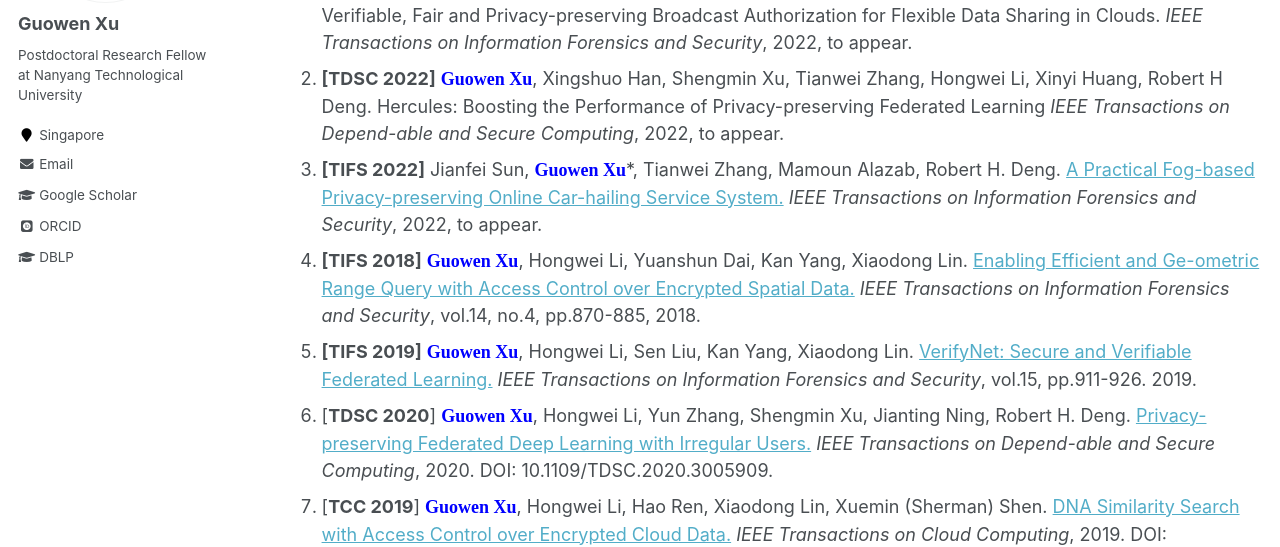
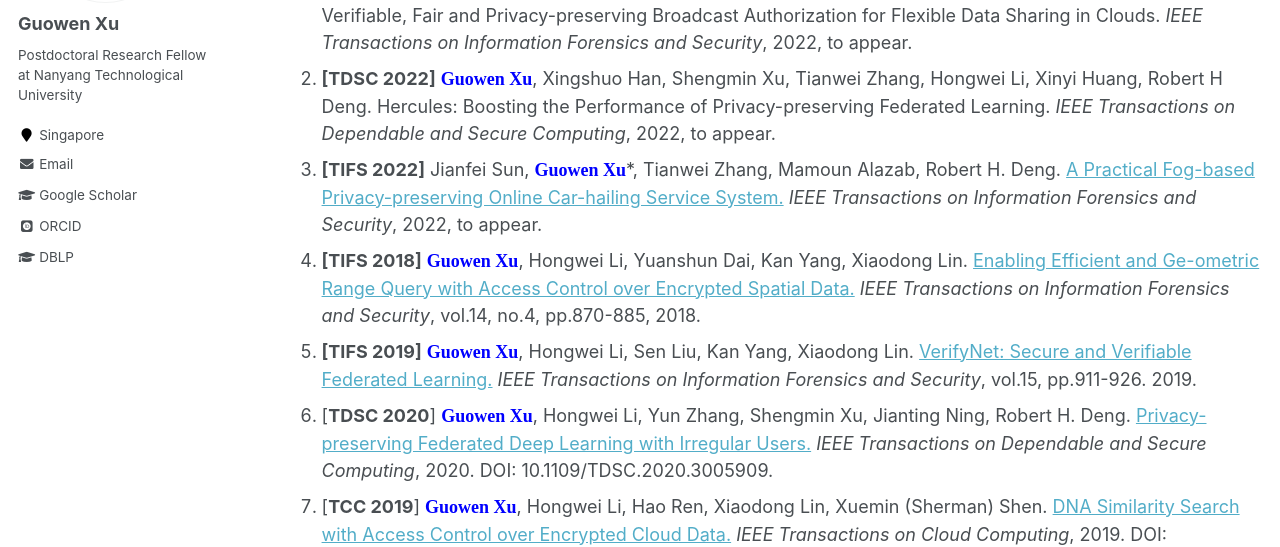
Before and after one commit to Guowen-xu/guowen-xu.github.io, a Jekyll site: the page built from _pages/publications.md, in a window 1280 px wide and 900 px high. Shown: the part 343-890 px from the top of the window. Built offline with Jekyll 4.4.1, drawn with Linux system fonts in a browser that asks for light colours; some web fonts are replaced.

Commit message:
Update publications.md

```diff
--- a/_pages/publications.md
+++ b/_pages/publications.md
@@ -15,11 +15,11 @@ You can find my articles on my [Google Scholar](https://scholar.google.com.hk/ci
 
 
 1. **[TIFS 2022]** Jianfei Sun, **<font face="Times New Roman" color=blue size=4> Guowen Xu</font>**\*, Xuehuan Yang, Tianwei Zhang, Mamoun Alazab, Robert H. Deng. Verifiable, Fair and Privacy-preserving Broadcast Authorization for Flexible Data Sharing in Clouds. *IEEE Transactions on Information Forensics and Security*, 2022, to appear.
-2.  **[TDSC 2022]**  **<font face="Times New Roman" color=blue size=4> Guowen Xu</font>**, Xingshuo Han, Shengmin Xu, Tianwei Zhang, Hongwei Li, Xinyi Huang, Robert H Deng. Hercules: Boosting the Performance of Privacy-preserving Federated Learning *IEEE Transactions on Depend-able and Secure Computing*, 2022, to appear.
+2.  **[TDSC 2022]**  **<font face="Times New Roman" color=blue size=4> Guowen Xu</font>**, Xingshuo Han, Shengmin Xu, Tianwei Zhang, Hongwei Li, Xinyi Huang, Robert H Deng. Hercules: Boosting the Performance of Privacy-preserving Federated Learning. *IEEE Transactions on Dependable and Secure Computing*, 2022, to appear.
 3. **[TIFS 2022]** Jianfei Sun, **<font face="Times New Roman" color=blue size=4> Guowen Xu</font>**\*, Tianwei Zhang, Mamoun Alazab, Robert H. Deng. [A Practical Fog-based Privacy-preserving Online Car-hailing Service System.](https://ieeexplore.ieee.org/document/9849044) *IEEE Transactions on Information Forensics and Security*, 2022, to appear.
 4. **[TIFS 2018]**  **<font face="Times New Roman" color=blue size=4> Guowen Xu</font>**, Hongwei Li, Yuanshun Dai, Kan Yang, Xiaodong Lin. [Enabling Efficient and Ge-ometric Range Query with Access Control over Encrypted Spatial Data.](https://ieeexplore.ieee.org/document/8452984) *IEEE Transactions on Information Forensics and Security*, vol.14, no.4, pp.870-885, 2018.
 5. **[TIFS 2019]**  **<font face="Times New Roman" color=blue size=4> Guowen Xu</font>**, Hongwei Li, Sen Liu, Kan Yang, Xiaodong Lin. [VerifyNet: Secure and Verifiable Federated Learning.](https://ieeexplore.ieee.org/document/8765347) *IEEE Transactions on Information Forensics and Security*, vol.15, pp.911-926. 2019.
-6. [**TDSC 2020**] **<font face="Times New Roman" color=blue size=4> Guowen Xu</font>**, Hongwei Li, Yun Zhang, Shengmin Xu, Jianting Ning, Robert H. Deng. [Privacy-preserving Federated Deep Learning with Irregular Users.](https://ieeexplore.ieee.org/document/9130089) *IEEE Transactions on Depend-able and Secure Computing*, 2020. DOI: 10.1109/TDSC.2020.3005909.
+6. [**TDSC 2020**] **<font face="Times New Roman" color=blue size=4> Guowen Xu</font>**, Hongwei Li, Yun Zhang, Shengmin Xu, Jianting Ning, Robert H. Deng. [Privacy-preserving Federated Deep Learning with Irregular Users.](https://ieeexplore.ieee.org/document/9130089) *IEEE Transactions on Dependable and Secure Computing*, 2020. DOI: 10.1109/TDSC.2020.3005909.
 7. [**TCC 2019**] **<font face="Times New Roman" color=blue size=4> Guowen Xu</font>**, Hongwei Li, Hao Ren, Xiaodong Lin, Xuemin (Sherman) Shen. [DNA Similarity Search with Access Control over Encrypted Cloud Data.](https://ieeexplore.ieee.org/document/8967153) *IEEE Transactions on Cloud Computing*, 2019. DOI: 10.1109/TCC.2020.2968893.
 8. [**TVT 2019**]  **<font face="Times New Roman" color=blue size=4> Guowen Xu</font>**, Hongwei Li, Sen Liu, Mi Wen, Rongxing Lu. [Efficient and Privacy-preserving Truth Discovery in Mobile Crowd Sensing Systems.](https://ieeexplore.ieee.org/document/8629055) *IEEE Transactions on Vehicular Technology*, vol.68, no.4, pp.3854-3865, 2019.
 9. [**IEEE Commun Mag 2019**] **<font face="Times New Roman" color=blue size=4> Guowen Xu</font>**, Hongwei Li, Hao Ren, Kan Yang，Robert H. Deng. [Data Privacy and Security in Deep Learning: Attacks, Solutions and Opportunities.](https://ink.library.smu.edu.sg/cgi/viewcontent.cgi?article=5676&context=sis_research) *IEEE Communications Magazine*, vol.57, no.11, pp.116-122, 2019.
```
